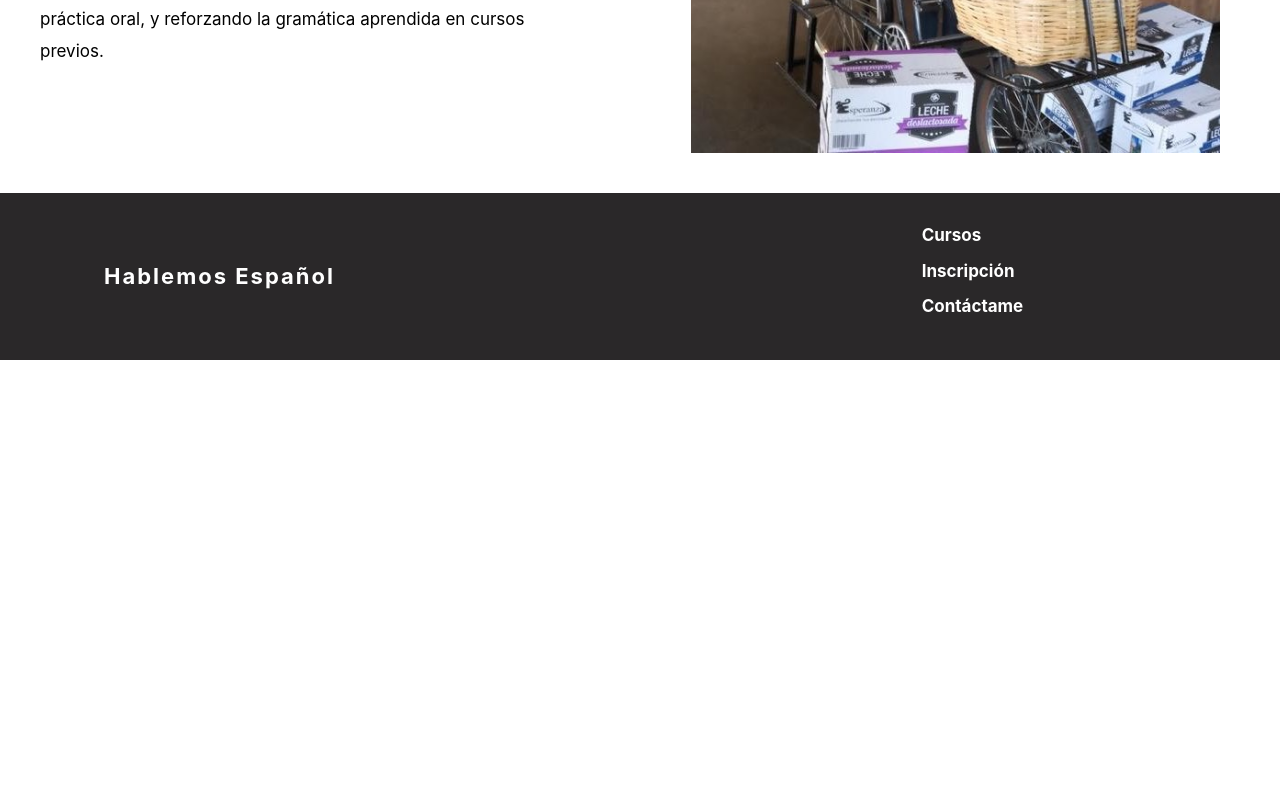
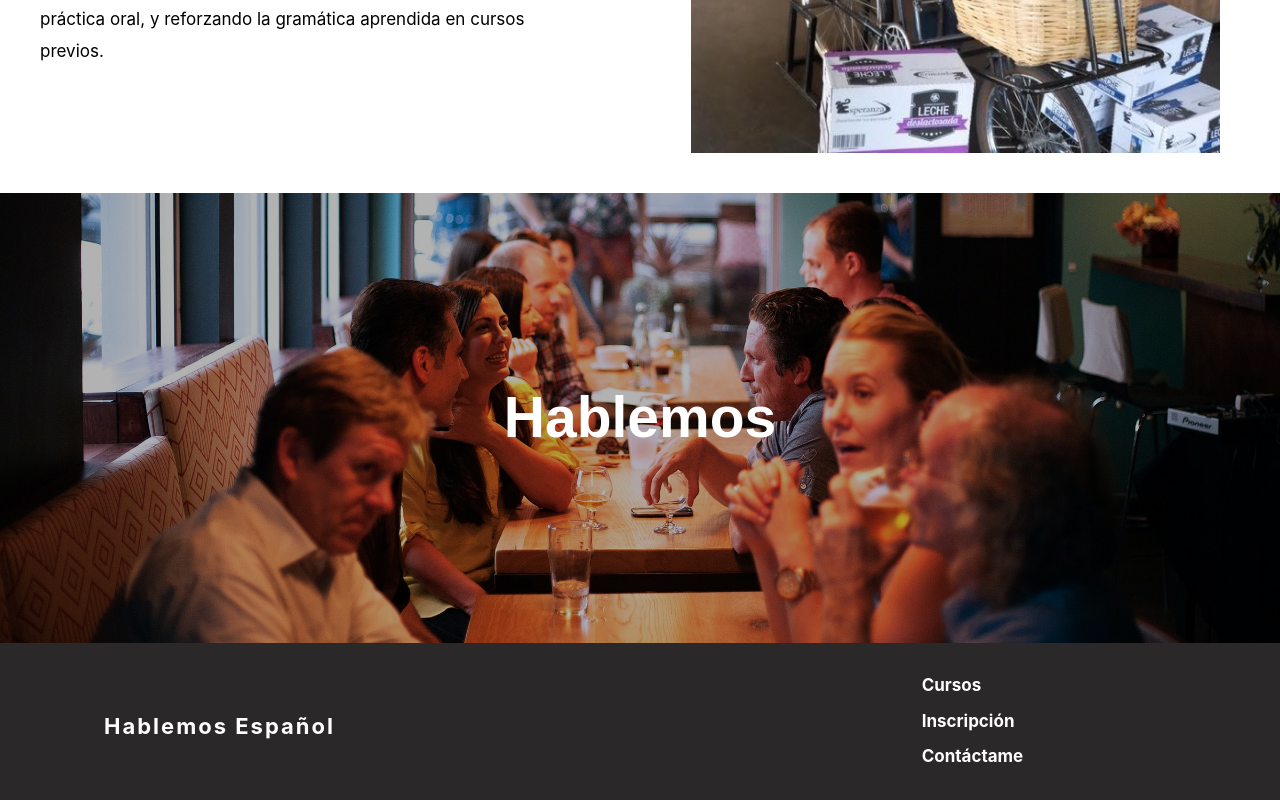
Before and after one commit to rviteri/HablemosEspanol, a React (Create React App) app: page / in a window 1280 px wide. Shown: the part 2002-2802 px from the top of the page. Before the commit the page ends 2362 px from the top, so only its background shows below. Built offline with nearby package versions, Linux system fonts and the light colour scheme.

Commit message:
Modified hero banner for simple banner style

```diff
--- a/src/components/HeroBanner.js
+++ b/src/components/HeroBanner.js
@@ -1,9 +1,9 @@
 import React from 'react'
 import {Link} from 'react-router-dom';
 
-export default function HeroBanner({title, subtitle, buttonText, buttonUrl, verticalAlignment = "middle", horizontalAlignment="center", hasBigTitle = false, withBottomMargin = false, imageUrl, backgroundYPosition = "center"}) {
+export default function HeroBanner({title, subtitle, buttonText, buttonUrl, verticalAlignment = "middle", horizontalAlignment="center", hasBigTitle = false, withBottomMargin = false, imageUrl, backgroundYPosition = "center", isShortHero = false}) {
   return (
-    <section className="section-hero-banner">
+    <section className={`section-hero-banner${isShortHero ? " -short-hero" : ""}${hasBigTitle ? " -big-title" : ""}`}>
       <div className="section-hero-banner-background" style={{backgroundImage: `url(${imageUrl})`, backgroundPositionY: `${backgroundYPosition}`}}></div>
       <div className={`section-content section-hero-banner-content${ ` -${verticalAlignment}`}${ ` -${horizontalAlignment}`}`}>
         <h1 className="hero-banner-title">
--- a/src/pages/Home.js
+++ b/src/pages/Home.js
@@ -62,6 +62,13 @@ function Home () {
                 htmlContent={sobreMiContentBlock}
                 pictureUrl="/images/sobre_mi.jpeg"
                 reversed={true}></InfoBlock>
+            <HeroBanner
+                title={t("hablemos")}
+                hasBigTitle={true}
+                withBottomMargin={true}
+                imageUrl="/images/bg/hablemos.jpg"
+                isShortHero={true}
+                backgroundYPosition="90%"></HeroBanner>
             <Footer></Footer>
         </div>
     );
--- a/src/resources/locales/en.js
+++ b/src/resources/locales/en.js
@@ -18,5 +18,6 @@ export const en = {
     "info_del_curso_item_6": "€90 por curso para el público general.",
     "sobre_mi": "Sobre mí",
     "sobre_mi_texto": "¡Hola! Soy Pamela y enseño español en línea desde 2015 y en la SKB de la Universidad Técnica Berlin desde 2018. Soy Licenciada en Enseñanza del Español como Lengua Extranjera por la Universidad Nacional Autónoma de México. Siendo yo misma estudiante de una lengua extranjera, he enfrentado las mismas dificultades que tú al aprender un nuevo idioma. Por eso es que he decidido desarrollar este curso enfocado exclusivamente en la práctica oral, y reforzando la gramática aprendida en cursos previos.",
+    "hablemos": "Hablemos"
   }
 }
--- a/src/stylesheets/components/HeroBanner.scss
+++ b/src/stylesheets/components/HeroBanner.scss
@@ -1,6 +1,20 @@
 .section-hero-banner {
   position: relative;
   height: 90vh;
+
+  &.-short-hero {
+    height: 450px;
+    .section-hero-banner-content {
+      padding: 0;
+    }
+  }
+
+  &.-big-title {
+    .hero-banner-title {
+      font-size: $base-font-size + 40;
+      margin-bottom: 0;
+    }
+  }
 }
 
 .section-hero-banner-background {
```
Also changed, not shown: public/images/bg/hablemos.jpg (added).
